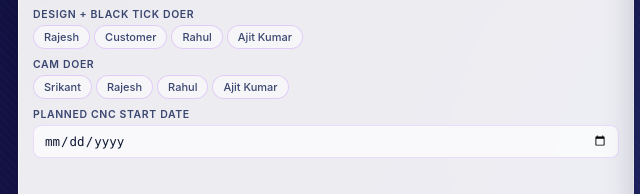
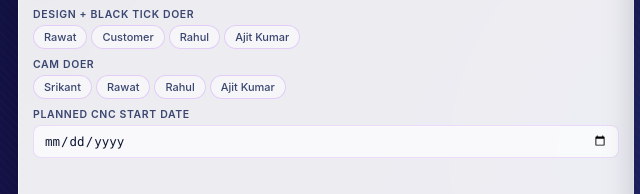
Before and after one commit to vickyinderent/ocp-form, a plain HTML site: page index.html in a window 1280 px wide. Shown: the part 546-740 px from the top of the page, 0-640 px from the left. Drawn offline with Linux system fonts and the light colour scheme; no server answers.

```diff
--- a/index.html
+++ b/index.html
@@ -389,7 +389,7 @@
         <div class="panel-head"><div class="badge">03</div><div class="ttl">CNC Section<small>Design & CAM</small></div></div>
         <div class="field"><label class="q">Design + Black Tick Doer</label>
           <div class="options">
-            <label class="opt"><input type="radio" name="Design + Black tick Doer" value="Rajesh"><span>Rajesh</span></label>
+            <label class="opt"><input type="radio" name="Design + Black tick Doer" value="Rawat"><span>Rawat</span></label>
             <label class="opt"><input type="radio" name="Design + Black tick Doer" value="Customer"><span>Customer</span></label>
             <label class="opt"><input type="radio" name="Design + Black tick Doer" value="Rahul"><span>Rahul</span></label>
             <label class="opt"><input type="radio" name="Design + Black tick Doer" value="Ajit Kumar"><span>Ajit Kumar</span></label>
@@ -398,7 +398,7 @@
         <div class="field"><label class="q">CAM Doer</label>
           <div class="options">
             <label class="opt"><input type="radio" name="CAM Doer" value="Srikant"><span>Srikant</span></label>
-            <label class="opt"><input type="radio" name="CAM Doer" value="Rajesh"><span>Rajesh</span></label>
+            <label class="opt"><input type="radio" name="CAM Doer" value="Rawat"><span>Rawat</span></label>
             <label class="opt"><input type="radio" name="CAM Doer" value="Rahul"><span>Rahul</span></label>
             <label class="opt"><input type="radio" name="CAM Doer" value="Ajit Kumar"><span>Ajit Kumar</span></label>
           </div>
```
